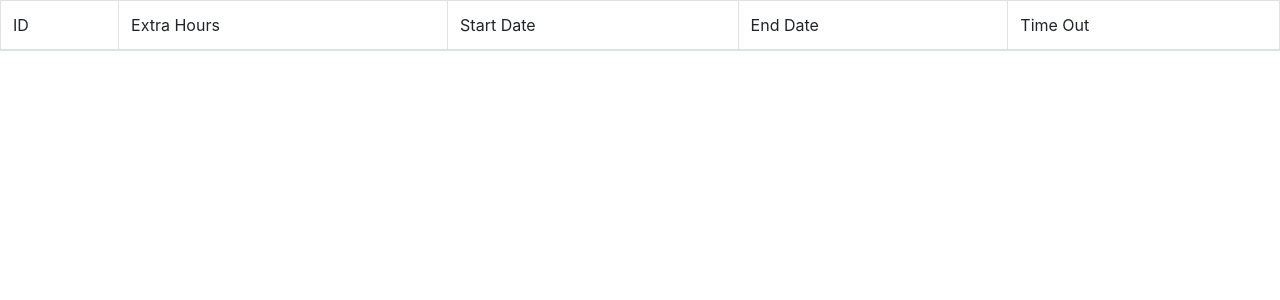
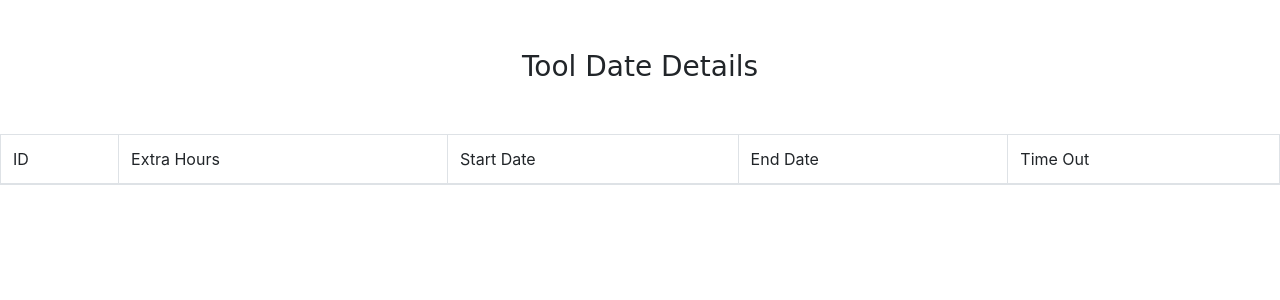
Before and after one commit to kenysmile/tooldate, a Django app: page /1 in a window 1280 px wide. Shown: the top 300 px of the page. Run offline with Django 4.2, Linux system fonts and the light colour scheme; data that the repository does not hold is empty.

Commit message:
edit template

```diff
--- a/tool/templates/tool/tool_date_details.html
+++ b/tool/templates/tool/tool_date_details.html
@@ -3,6 +3,9 @@
 {% block title %} Create New List {% endblock %}
 
 {% block content %}
+<div style="text-align:center; margin:50px 0px 50px 0px;font-family: 'Comic Sans MS', cursive, sans-serif;">
+    <h3>Tool Date Details</h3>
+</div>
 <table class="table table-bordered">
     <thead>
         <tr>
--- a/tool/urls.py
+++ b/tool/urls.py
@@ -4,5 +4,6 @@ from . import views
 
 urlpatterns = [
     path('', views.create_tool_date, name='create_tool_date'),
+    # path('', views.create, name='create'),
     path('<int:pk>', views.tool_date_details, name='tool_date_details')
 ]
--- a/tool/views.py
+++ b/tool/views.py
@@ -1,12 +1,8 @@
 from socket import timeout
-from tracemalloc import start
 from django.shortcuts import render, redirect
-from django.http import HttpResponse, HttpResponseRedirect
 from .forms import TooldateForm
 from .models import ToolDate, ToolDateDetails
-# from datetime import timedelta
 from datetime import date, datetime, timedelta
-
 
 def home(request):
     return render(request, 'tool/home.html', {})
@@ -21,36 +17,31 @@ def create_tool_date(request):
         return render(request, 'tool/home.html', {'form': form})
     else:
         form = TooldateForm(request.POST)
-        if form.is_valid():
-            lst_extra_hours = request.POST['lst_extra_hours']
-            start_date = request.POST['start_date']
-            tool_date = ToolDate.objects.create(lst_extra_hours=lst_extra_hours, start_date=start_date)
-            convert_start_date = datetime.strptime(tool_date.start_date, '%Y-%m-%d')
-            start_date = convert_start_date
-            time_out = 0
+        lst_extra_hours = request.POST['lst_extra_hours']
+        start_date = request.POST['startdate']
+        tool_date = ToolDate.objects.create(lst_extra_hours=lst_extra_hours, start_date=start_date)
+        convert_start_date = datetime.strptime(tool_date.start_date, '%Y-%m-%d')
+        start_date = convert_start_date
+        time_out = 0
 
-            for extra_hours in str(tool_date.lst_extra_hours).split('-'):
-                if float(extra_hours) < 8:
-                    end_date = start_date
-                    time_out_choice = float(extra_hours) + time_out
-                    if time_out_choice >= 8:
-                        days = float(time_out_choice)//8
-                        # print(extra_hours)
-                        time_out_choice = (float(time_out_choice) % 8)
-                        # print(time_out_choice)
-                        # time_out_choice = time_out_choice  - 8
-                        end_date = start_date  + timedelta(days=days)
-                else:
-                    days = float(extra_hours)//8
-                    # time_out_choice = float(extra_hours) - 8 + time_out
-                    time_out_choice = (float(extra_hours) % 8) + time_out
+        for extra_hours in str(tool_date.lst_extra_hours).split('-'):
+            if float(extra_hours) < 8:
+                end_date = start_date
+                time_out_choice = float(extra_hours) + time_out
+                if time_out_choice >= 8:
+                    days = float(time_out_choice)//8
+                    time_out_choice = (float(time_out_choice) % 8)
+                    end_date = start_date  + timedelta(days=days)
+            else:
+                days = float(extra_hours)//8
+                time_out_choice = (float(extra_hours) % 8) + time_out
+                end_date = start_date  + timedelta(days=days)
 
-                    end_date = start_date  + timedelta(days=days)
+            tool_date_details = ToolDateDetails.objects.create(tool_date=tool_date, name=tool_date.pk,
+                                                   start_date=start_date, end_date=end_date,
+                                                   extra_hours=extra_hours, time_out=time_out_choice
+                                                            )
+            time_out = time_out_choice
+            start_date = end_date
 
-                tool_date_details = ToolDateDetails.objects.create(tool_date=tool_date, name=tool_date.pk,
-                                                       start_date=start_date, end_date=end_date,
-                                                       extra_hours=extra_hours, time_out=time_out_choice
-                                                            )
-                time_out = time_out_choice
-                start_date = end_date
-            return redirect('tool_date_details', pk=tool_date.pk)
+        return redirect('tool_date_details', pk=tool_date.pk)
```
Also changed, not shown: tool/templates/tool/home.html (+13 -9 lines).
